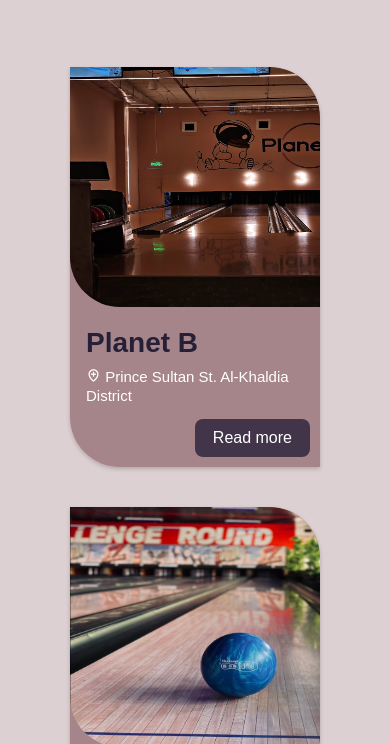
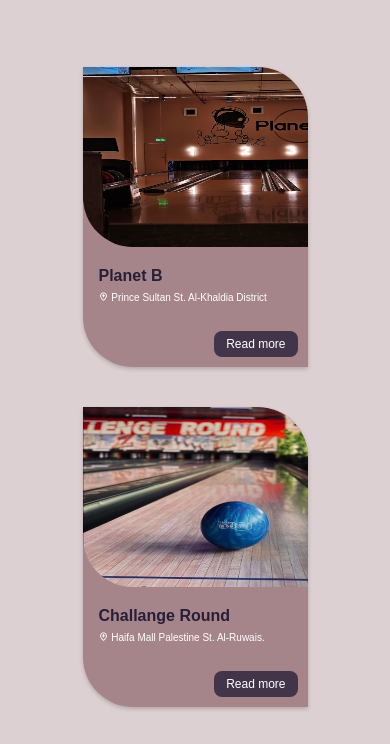
Before and after one commit to sabreenmb/Project, a plain HTML site: page main.html in a window 390 px wide. Shown: the part 53-797 px from the top of the page. Drawn offline with nearby package versions, Linux system fonts and the light colour scheme.

Commit message:
mine cards

```diff
--- a/style.css
+++ b/style.css
@@ -159,12 +159,7 @@
   border-top-right-radius: 50px;
   border-bottom-left-radius:50px ;
 }
-.container {
-  padding: 2px 16px;
-}
-h4{
-  font-size: x-large;
-}
+
 /* .card {
   position: relative;
   width: 20%;
@@ -451,6 +446,54 @@
     header nav ul li a {
       font-size: 9px;
     }
+
+}
+@media only screen and (max-width: 767px) {
+
+  .card {
+    width: 225px;
+    height: 300px;
+    background-color: rgba(85, 22, 32, 0.407);
+    border-radius: 8px;
+    overflow: hidden;
+    box-shadow: 0px 2px 4px rgba(0, 0, 0, 0.2);
+    margin: 20px;
+    position: relative;
+    border-radius: 0 50px 0 50px;
+
+  }
+  .card_content {
+    padding:16px;
+  }
+
+  .card_content h4 {
+    color: #261F38ff;
+    font-size: 16px;
+    margin-bottom: 6px;
+  }
+
+  .card_content p {
+    font-size: 10px;
+    /* color: #4a4747; */
+    line-height: 1.3;
+  }
+
+  .card_content .button {
+    border-radius: 20px;
+    position: absolute;
+    right: 0;
+    bottom: 0;
+    font-size: 12px;
+    margin: 10px;
+    padding: 4px 10px;
+    background-color: rgba(38, 31, 56, 0.774);
+    text-decoration: none;
+    border: 2px solid transparent;
+    border-radius: 8px;
+    margin-top: 5px;
+    color: #fff;
+    /* float: inline-end ; */
+  }
 }
 
 @media only screen and (max-width: 400px) {
```
